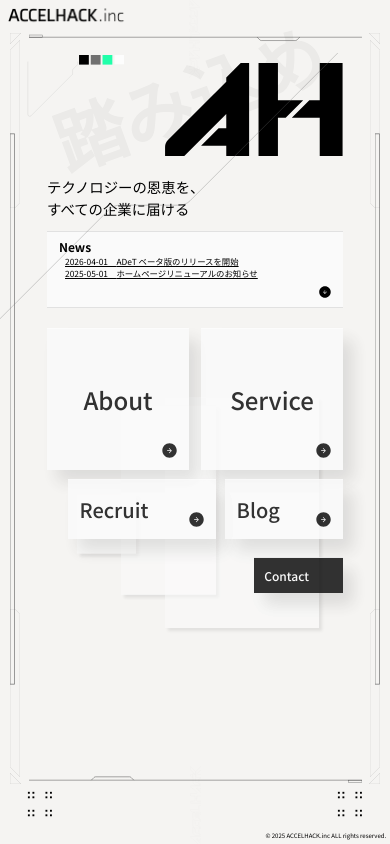
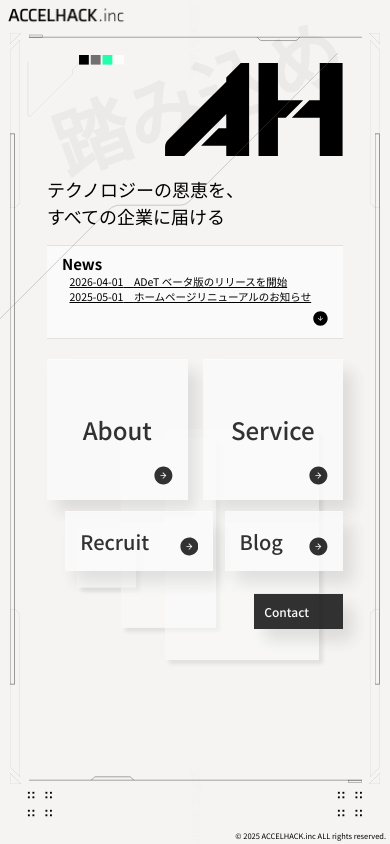
Before and after one commit to Accel-Hack/.github, a Next.js app in the folder website/: page / in a window 390 px wide. Built offline with nearby package versions, Linux system fonts and the light colour scheme; a web font is replaced by a local one.

Commit message:
フォントサイズを拡大

```diff
--- a/website/src/app/globals.css
+++ b/website/src/app/globals.css
@@ -30,7 +30,7 @@ body {
 }
 
 html {
-  font-size: 16px;
+  font-size: 18px;
 }
 
 body {
@@ -49,13 +49,13 @@ body {
 
 @media screen and (max-width: 1280px) {
   html {
-    font-size: 12px;
+    font-size: 16px;
   }
 }
 
 @media screen and (max-width: 768px) {
   html {
-    font-size: 16px;
+    font-size: 17px;
   }
 
   .small_media_hidden {
@@ -69,7 +69,7 @@ body {
 
 @media screen and (max-width: 480px) {
   html {
-    font-size: 12px;
+    font-size: 15px;
   }
 }
 
```
